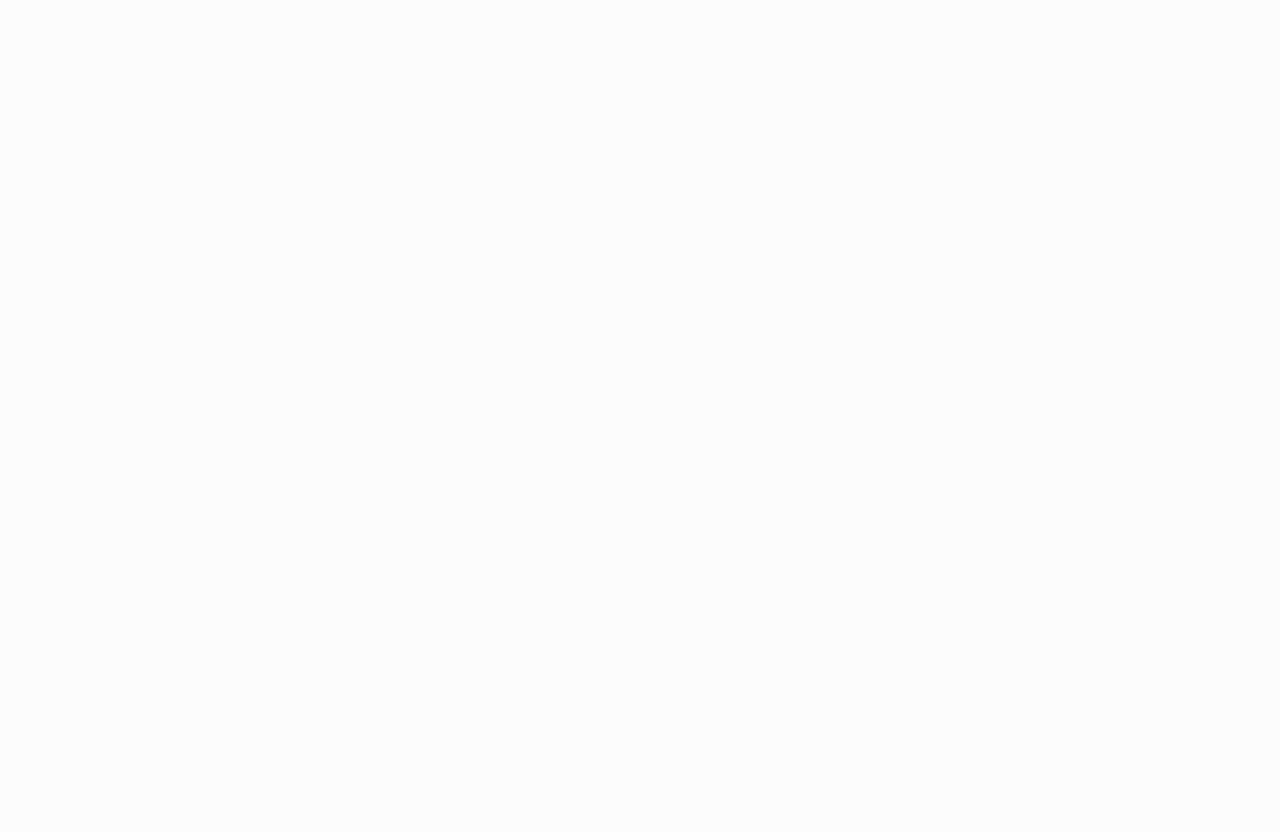
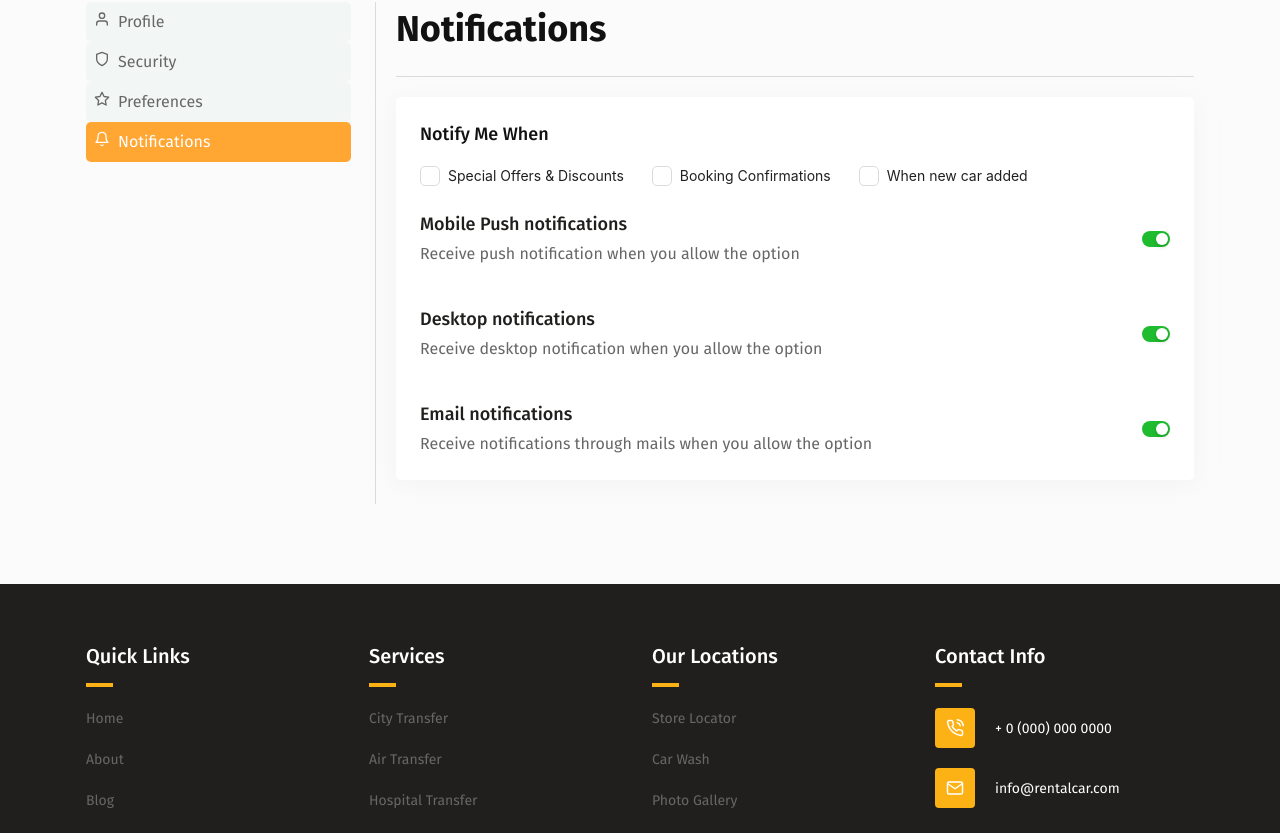
Before and after one commit to NecatiCoskuncopur/rental-car, a Next.js app in the folder client/: page /settings/notifications in a window 1280 px wide. Before the commit this address had no page. Shown: the part 602-1435 px from the top of the page. Before the commit the page ends 800 px from the top, so only its background shows below. Built offline with nearby package versions, Linux system fonts and the light colour scheme.

Commit message:
feat(CLIENT): add Notifications settings page

```diff
--- a/client/src/constants/routeMeta.ts
+++ b/client/src/constants/routeMeta.ts
@@ -4,6 +4,7 @@ const routeMeta: IRouteMeta = {
   '/contact': { title: 'Contact Us', breadcrumb: ['Home', 'Contact Us'] },
   '/privacyPolicy': { title: 'Privacy Policy', breadcrumb: ['Home', 'Privacy Policy'] },
   '/settings': { title: 'Profile', breadcrumb: ['Home', 'Profile'] },
+  '/settings/notifications': { title: 'Notifications', breadcrumb: ['Home', 'Notifications'] },
   '/settings/preferences': { title: 'Preferences', breadcrumb: ['Home', 'Preferences'] },
   '/settings/security': { title: 'Security', breadcrumb: ['Home', 'Security'] },
   '/terms': { title: 'Terms & Conditions', breadcrumb: ['Home', 'Terms & Conditions'] },
--- /dev/null
+++ b/client/src/pages/settings/notifications.tsx
@@ -0,0 +1,113 @@
+import React from 'react';
+import styled from 'styled-components';
+import { Checkbox, Switch } from 'antd';
+
+import theme from '@/theme';
+import { Footer, Header } from '@/layout';
+import { SettingsLayout } from '@/components';
+
+const Notifications = () => {
+  return (
+    <SettingsLayout title="Notifications">
+      <Wrapper>
+        <h1>Notify Me When</h1>
+        <Checkbox>Special Offers & Discounts</Checkbox>
+        <Checkbox>Booking Confirmations</Checkbox>
+        <Checkbox>When new car added</Checkbox>
+        <ToggleWrapper>
+          <div>
+            <h1>Mobile Push notifications</h1>
+            <p>Receive push notification when you allow the option</p>
+          </div>
+          <Switch
+            size="small"
+            defaultChecked
+          />
+        </ToggleWrapper>
+        <ToggleWrapper>
+          <div>
+            <h1>Desktop notifications</h1>
+            <p>Receive desktop notification when you allow the option</p>
+          </div>
+          <Switch
+            size="small"
+            defaultChecked
+          />
+        </ToggleWrapper>
+        <ToggleWrapper>
+          <div>
+            <h1>Email notifications</h1>
+            <p>Receive notifications through mails when you allow the option</p>
+          </div>
+          <Switch
+            size="small"
+            defaultChecked
+          />
+        </ToggleWrapper>
+      </Wrapper>
+    </SettingsLayout>
+  );
+};
+
+Notifications.getLayout = (page: React.ReactElement) => (
+  <>
+    <Header />
+    {page}
+    <Footer />
+  </>
+);
+
+export default Notifications;
+
+const Wrapper = styled.div`
+  background: ${theme.colors.white};
+  box-shadow: 0px 4px 24px 0px rgba(225, 225, 225, 0.25);
+  padding: ${theme.spacing.$7};
+  margin-bottom: ${theme.spacing.$7};
+  border-radius: 5px;
+  h1 {
+    color: ${theme.colors.blackGray};
+    margin-bottom: ${theme.spacing.$5};
+    font-size: ${theme.typography.fontSizes.$4};
+    font-weight: ${theme.typography.fontWeights.medium};
+  }
+
+  .ant-checkbox-wrapper {
+    margin: 0 ${theme.spacing.$6} ${theme.spacing.$7} 0;
+  }
+
+  .ant-checkbox-inner {
+    width: 20px;
+    height: 20px;
+    border-radius: 5px;
+    border: 1px solid ${theme.colors.softGray};
+  }
+
+  .ant-checkbox-inner::after {
+    width: 5px;
+    height: 11px;
+  }
+`;
+
+const ToggleWrapper = styled.div`
+  display: flex;
+  align-items: center;
+  justify-content: space-between;
+
+  h1 {
+    color: ${theme.colors.extraDarkGray};
+    margin-bottom: ${theme.spacing.$2};
+  }
+  p {
+    color: ${theme.colors.darkGray};
+  }
+  &:not(:last-child) {
+    margin-bottom: ${theme.spacing.$11};
+  }
+  .ant-switch.ant-switch-checked {
+    background-color: ${theme.colors.successGreen};
+    &:hover {
+      background-color: ${theme.colors.successGreen};
+    }
+  }
+`;
```
